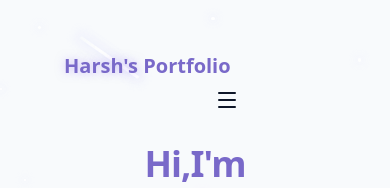
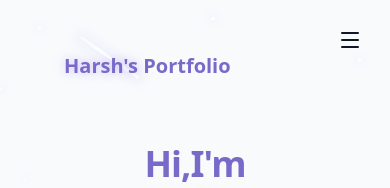
Before and after one commit to harsh1999-wp/my_portfolio, a React (Vite) app: page / in a window 390 px wide. Shown: the top 188 px of the page. Built offline with nearby package versions, Linux system fonts and the light colour scheme.

Commit message:
made some change

```diff
--- a/src/components/Navbar.jsx
+++ b/src/components/Navbar.jsx
@@ -22,51 +22,59 @@ export const Navbar = () =>{
         return () => window.removeEventListener("scroll" , handleScroll );
     },[]);
     return (
-        <nav className={ cn("fixed w-full z-40 transition-all duration-300",
-            isScrolled ? "py-3 bg-backround/80 backdrop-blur-md shadow-xs" : "py-5"
+       <nav className="fixed w-full z-40 transition-all duration-300">
 
-        )}
-        >
-          <div className="container flex-center justify-between">
-                <a className="text-xl font-bold text-primary flex items-center"
+    {/* Logo */}
+    <div className="absolute top-5 left-8">
+        <a
+            className="text-xl font-bold text-primary"
             href="#hero"
         >
-                <span className="relative z-10">
-                    <span className="text-glow">Harsh's </span> {" "}Portfolio
-                </span>
+            <span className="text-glow">Harsh's </span>
+            Portfolio
         </a>
+    </div>
 
-            {/*Desktop version*/}
-            <div className="hidden md:flex flex-col gap-20">
-                { navItems.map((item , key) => (
+    {/* Desktop Navigation */}
+    <div className="hidden md:flex fixed left-8 top-1/2 -translate-y-1/2 flex-col gap-8">
+
+        {navItems.map((item, key) => (
             <a
-                       key= {key}
+                key={key}
                 href={item.href}
-                       className ="text-foreground/80 hover:text-primary transition-colors duration-300"
+                className="text-foreground/80 hover:text-primary transition-colors duration-300"
             >
                 {item.name}
             </a>
         ))}
+
     </div>
-            {/*Mobile version*/}
 
-            <button onClick={()=> setisMenuOpen((prev)=> !prev)}
-                className="md:hidden p-2 text-foreground z-50"
-                aria-label={isMenuOpen ? "Close Menu": "Open Menu"}>
+    {/* Mobile button */}
+    <button
+        onClick={() => setisMenuOpen((prev) => !prev)}
+        className="md:hidden fixed top-5 right-5 p-2 text-foreground z-50"
+        aria-label={isMenuOpen ? "Close Menu" : "Open Menu"}
+    >
+        {isMenuOpen ? <X size={24} /> : <Menu size={24} />}
+    </button>
 
-                    {" "}
-                    {isMenuOpen ? <X size={24} /> : <Menu size={24} />} {" "} </button>
-            <div className={cn("fixed inset-0 bg-background/95 backdrop-blur-md z-40 flex-col items-center justify-center",
+    {/* Mobile menu */}
+    <div
+        className={cn(
+            "fixed inset-0 bg-background/95 backdrop-blur-md z-40 flex-col items-center justify-center",
             "transition-all duration-300 md:hidden",
-                isMenuOpen ? "opacity-100 pointer-events-auto"
-                           :"opacity-0 pointer-events-none"
-            )}>
-                <div className="flex flex-col space-y-8 text-xl">
-                {navItems.map((item , key) => (
+            isMenuOpen
+                ? "opacity-100 pointer-events-auto"
+                : "opacity-0 pointer-events-none"
+        )}
+    >
+        <div className="flex flex-col space-y-8 text-xxl">
+            {navItems.map((item, key) => (
                 <a
-                       key= {key}
+                    key={key}
                     href={item.href}
-                       className ="text-foreground/80 hover:text-primary transition-colors duration-300"
+                    className="text-foreground/80 hover:text-primary transition-colors duration-300"
                     onClick={() => setisMenuOpen(false)}
                 >
                     {item.name}
@@ -74,7 +82,7 @@ export const Navbar = () =>{
             ))}
         </div>
     </div>
-          </div>
+
 </nav>
     );
 };
```
Lines whose indentation alone changed are shown as unchanged.
